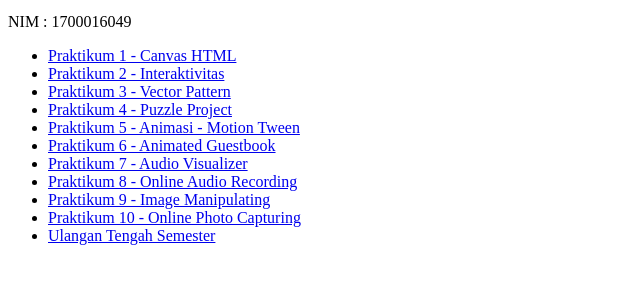
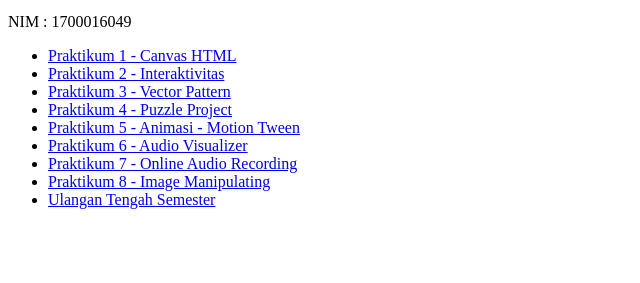
Before and after one commit to arwandaisman/MULON, a plain HTML site: page index.html in a window 1280 px wide. Shown: the part 101-384 px from the top of the page, without its empty margins (0-640 px from the left). Drawn offline with Linux system fonts and the light colour scheme.

Commit message:
Update index.html

```diff
--- a/index.html
+++ b/index.html
@@ -13,11 +13,9 @@
 		<li><a href="praktikum_3_1700016049.html">Praktikum 3 - Vector Pattern</a></li>
 		<li><a href="praktikum_4_1700016049.html">Praktikum 4 - Puzzle Project</a></li>
 		<li><a href="praktikum_5_1700016049.html">Praktikum 5 - Animasi - Motion Tween</a></li>
-		<li><a href="praktikum_6_1700016049.html">Praktikum 6 - Animated Guestbook</a></li>
-		<li><a href="praktikum_7_1700016049.html">Praktikum 7 - Audio Visualizer</a></li>
-		<li><a href="praktikum_8_1700016049.html">Praktikum 8 - Online Audio Recording</a></li>
-		<li><a href="praktikum_9_1700016049.html">Praktikum 9 - Image Manipulating</a></li>
-		<li><a href="praktikum_10_1700016049.html">Praktikum 10 - Online Photo Capturing</a></li>
+		<li><a href="praktikum_6_1700016049.html">Praktikum 6 - Audio Visualizer</a></li>
+		<li><a href="praktikum_7_1700016049.html">Praktikum 7 - Online Audio Recording</a></li>
+		<li><a href="praktikum_8_1700016049.html">Praktikum 8 - Image Manipulating</a></li>
 		<li><a href="UTS-Arwanda Isman-1700016049.html">Ulangan Tengah Semester </a></li>
 
 	</ul>
```
